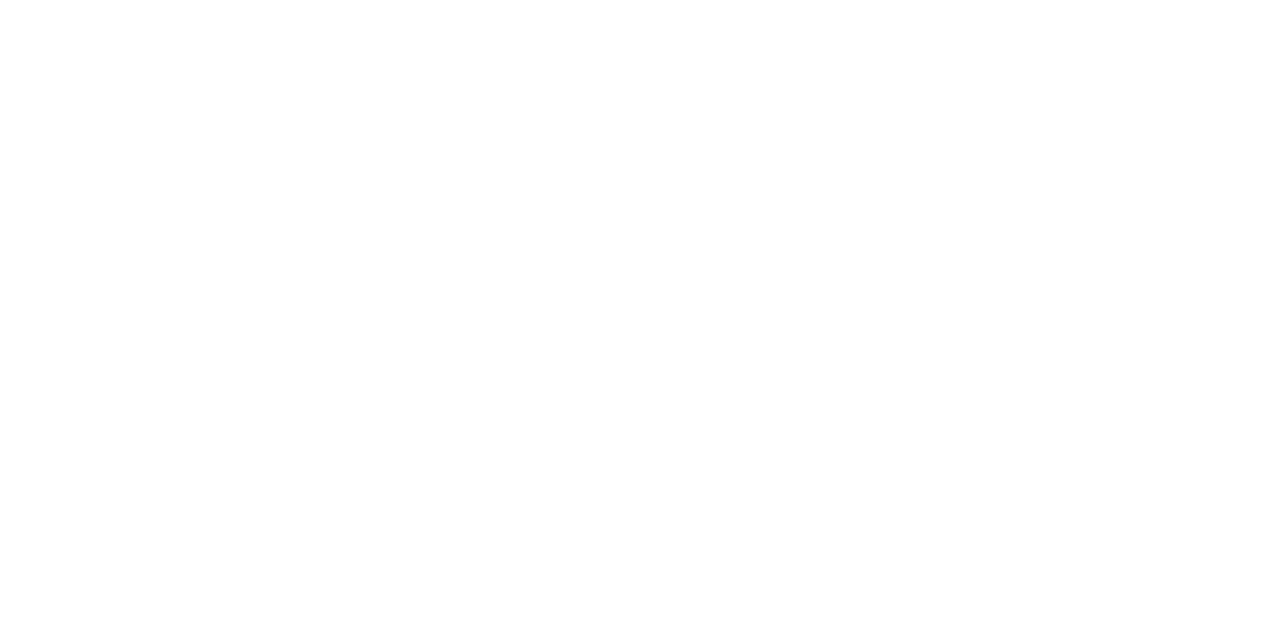
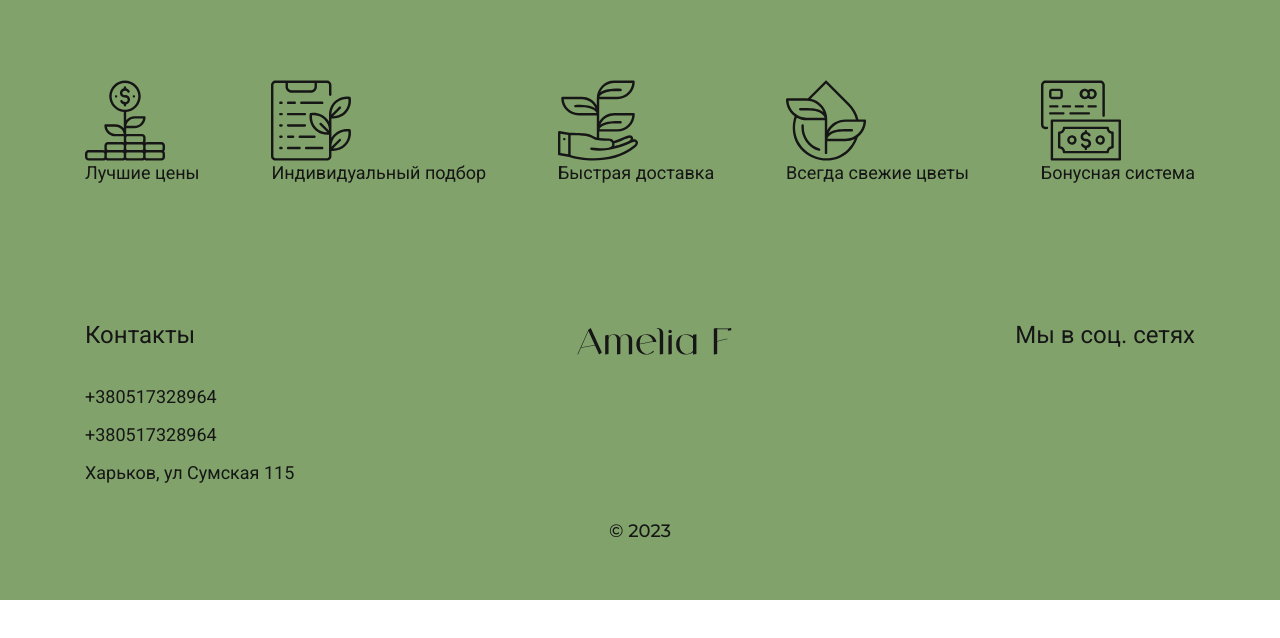
Before and after one commit to Davyd01/AMELIA-NEW, a plain HTML site: page index.html in a window 1280 px wide. Drawn offline with Linux system fonts and the light colour scheme.

Commit message:
made footer and promoution block

```diff
--- a/css/style.css
+++ b/css/style.css
@@ -1 +1,71 @@
 @import url('reset.css');
+
+/* font-family: "Montserrat", sans-serif;
+  font-weight: 500; */
+
+body {
+    font-family: "Roboto", sans-serif;
+    font-weight: 400;
+    color: #161616;
+    font-size: 18px;
+}
+
+.container {
+  max-width: 1140px;
+  padding: 0 15px;
+  margin: 0 auto;
+}
+
+
+
+
+
+
+.promoution {
+  background: #81A36B;
+  padding: 80px 0;
+}
+.promoution-box {
+  display: flex;
+  justify-content: space-between;
+}
+
+
+
+
+
+
+.footer {
+  background: #81A36B;
+  padding: 60px 0;
+}
+
+
+.flex-container {
+  display: flex;
+  justify-content: space-between;
+  margin-bottom: 40px;
+}
+
+.flex-container h3 {
+  font-size: 24px;
+  line-height: 26px;
+  margin-bottom: 40px;
+
+}
+
+.footer-contacts a {
+  color: #161616;
+  text-decoration: none;
+  display: inline-block;
+}
+
+.footer-contacts ul > li + li {
+  margin-top: 20px;
+}
+
+.footer-year {
+  text-align: center;
+  font-family: "Montserrat", sans-serif;
+  font-weight: 500;
+}
--- a/index.html
+++ b/index.html
@@ -4,9 +4,81 @@
   <meta charset="UTF-8">
   <meta name="viewport" content="width=device-width, initial-scale=1.0">
   <title>Amelia</title>
+  <link rel="preconnect" href="https://fonts.googleapis.com">
+  <link rel="preconnect" href="https://fonts.gstatic.com" crossorigin>
+  <link href="https://fonts.googleapis.com/css2?family=Montserrat:ital,wght@0,500;1,500&family=Roboto&display=swap" rel="stylesheet">
   <link rel="stylesheet" href="css/style.css">
 </head>
 <body>
 
+
+  <header>
+
+  </header>
+
+  <main>
+    <section></section>
+    <section></section>
+    <section class="promoution">
+      <div class="container">
+        <ul class="promoution-box">
+          <li>
+            <img src="img/Layer 2.svg" alt="#">
+            <p>Лучшие цены</p>
+          </li>
+          <li>
+            <img src="img/Layer 2 (1).svg" alt="#">
+            <p>Индивидуальный подбор</p>
+          </li>
+          <li>
+            <img src="img/Layer 2 (2).svg" alt="#">
+            <p>Быстрая доставка</p>
+          </li>
+          <li>
+            <img src="img/Layer 2 (3).svg" alt="#">
+            <p>Всегда свежие цветы</p>
+          </li>
+          <li>
+            <img src="img/Layer 2 (4).svg" alt="#">
+            <p>Бонусная система</p>
+          </li>
+        </ul>
+      </div>
+    </section>
+  </main>
+
+
+  <footer class="footer">
+    <div class="container">
+      <div class="flex-container">
+        <div class="footer-contacts">
+          <h3>Контакты</h3>
+          <ul>
+            <li><a href="#">+380517328964</a></li>
+            <li><a href="#">+380517328964</a></li>
+            <li>Харьков, ул Сумская 115</li>
+          </ul>
+        </div>
+        <div class="footer-logo">
+          <img src="img/Amelia F.svg" alt="logo" width="155" height="39">
+        </div>
+        <div class="footer-social">
+          <h3>Мы в соц. сетях</h3>
+          <ul>
+            <li>
+              <a href="#"></a>
+            </li>
+            <li>
+              <a href="#"></a>
+            </li>
+            <li>
+              <a href="#"></a>
+            </li>
+          </ul>
+        </div>
+      </div>
+      <p class="footer-year">© 2023</p>
+    </div>
+  </footer>
 </body>
 </html>
```
Also changed, not shown: img/Amelia F.svg (added), img/Layer 2 (1).svg (added), img/Layer 2 (2).svg (added), img/Layer 2 (3).svg (added), img/Layer 2 (4).svg (added), img/Layer 2.svg (added), img/Rectangle 82.jpg (added), img/Rectangle 87.jpg (added), img/Rectangle 88.jpg (added), img/Rectangle 89.jpg (added), img/glass-vase-with-flowers-in-the-interior-of-the-room 1.jpg (added).
